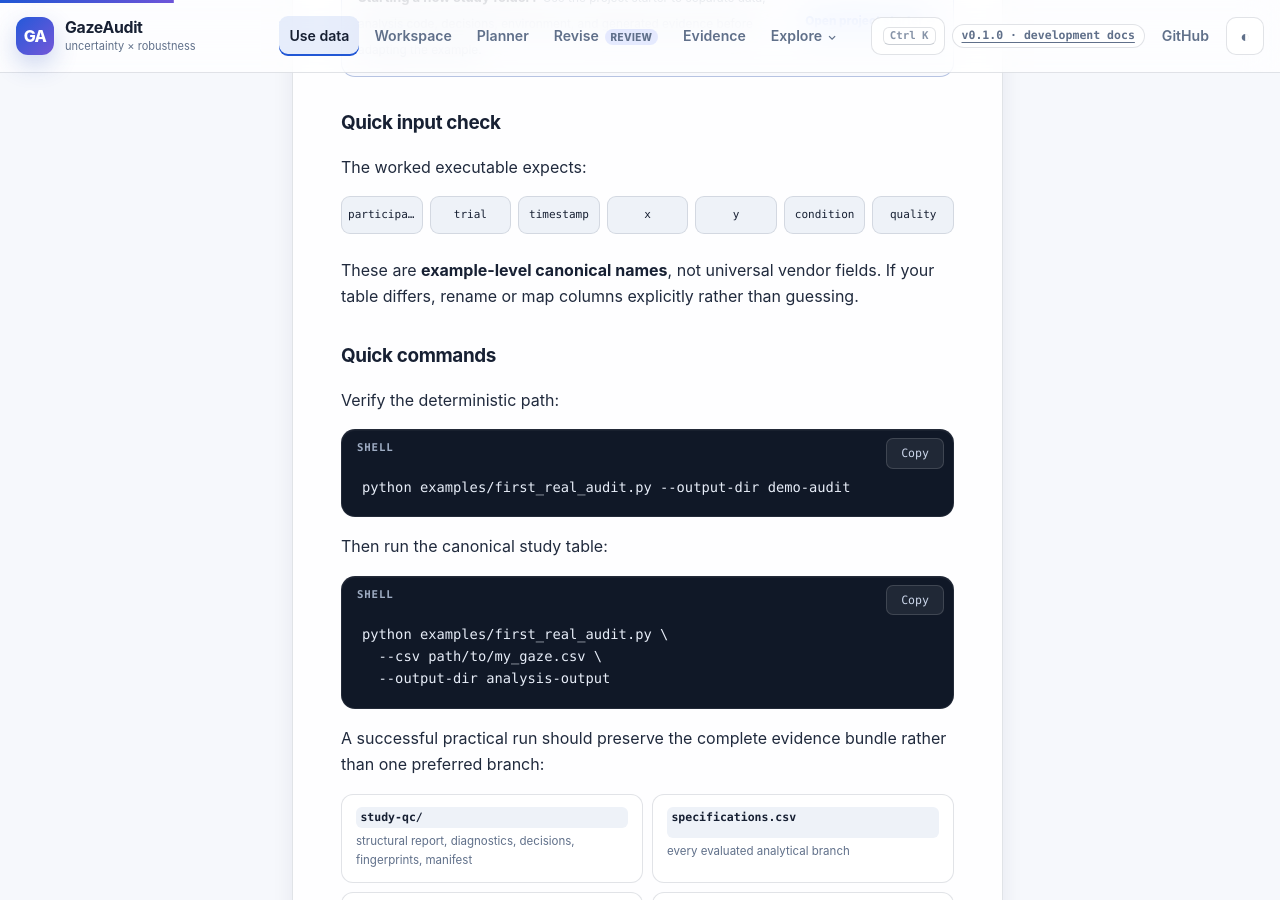
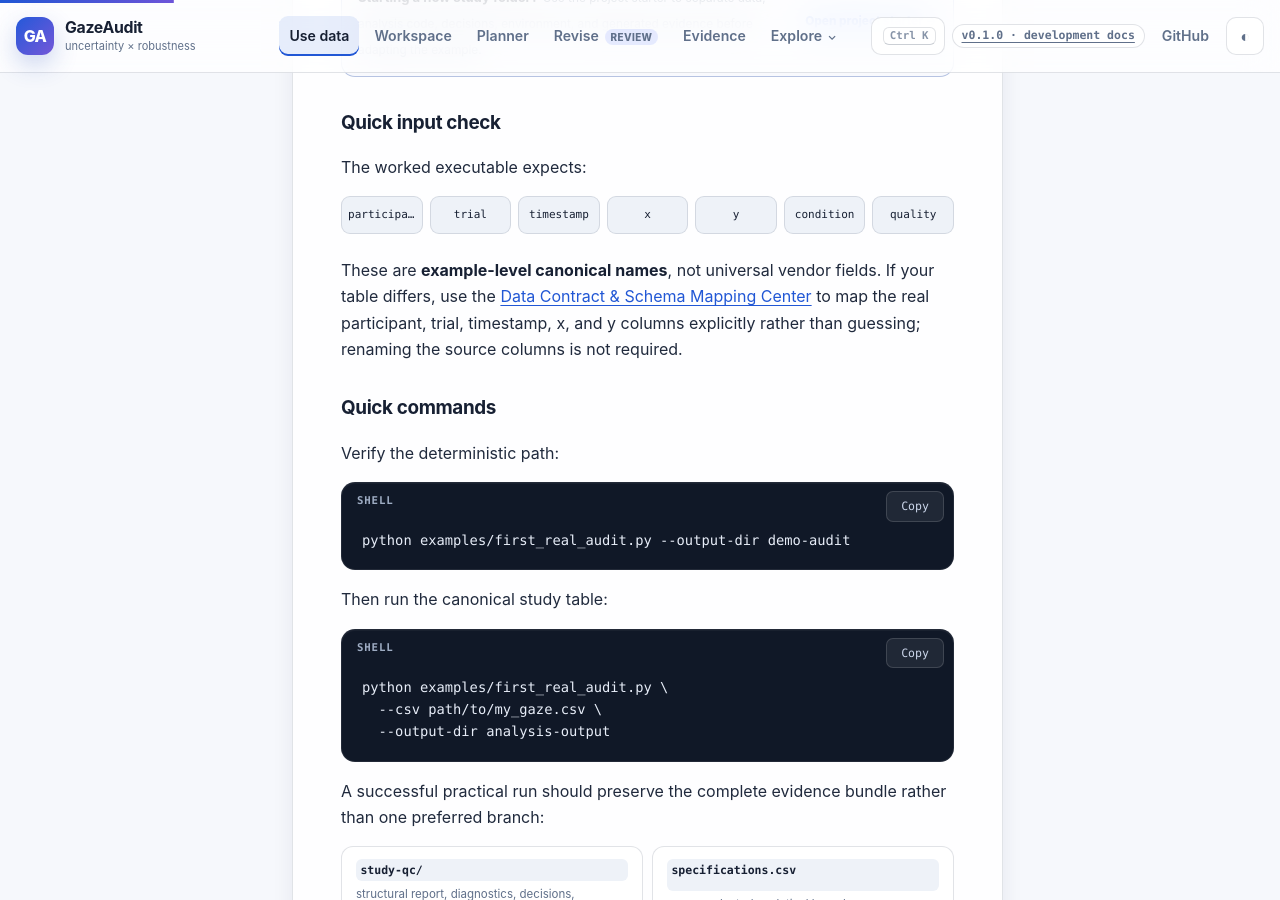
Before and after one commit to stefanosbalaskas/GazeAudit, a Jekyll site: the page built from docs/guides/first-real-audit.md, in a window 1280 px wide and 900 px high, scrolled down 1278 px. Built offline with Jekyll 4.4.1, drawn with Linux system fonts in a browser that asks for light colours.

Commit message:
docs: link first audit guide to data contract

```diff
--- a/docs/guides/first-real-audit.md
+++ b/docs/guides/first-real-audit.md
@@ -64,7 +64,7 @@ The worked executable expects:
   <code>quality</code>
 </div>
 
-These are **example-level canonical names**, not universal vendor fields. If your table differs, rename or map columns explicitly rather than guessing.
+These are **example-level canonical names**, not universal vendor fields. If your table differs, use the [Data Contract & Schema Mapping Center]({{ '/docs/data-contract/' | relative_url }}) to map the real participant, trial, timestamp, x, and y columns explicitly rather than guessing; renaming the source columns is not required.
 
 ### Quick commands
 
```
